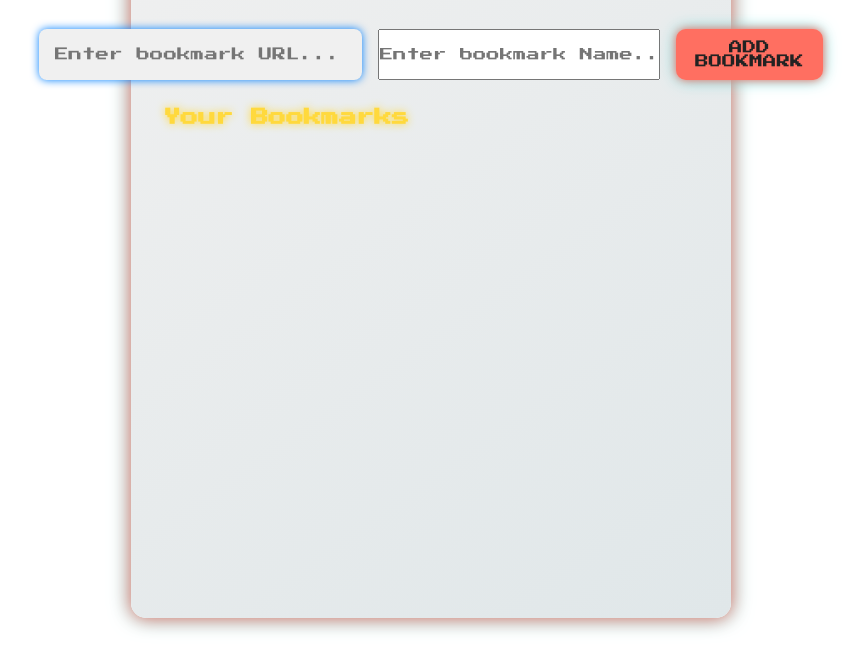
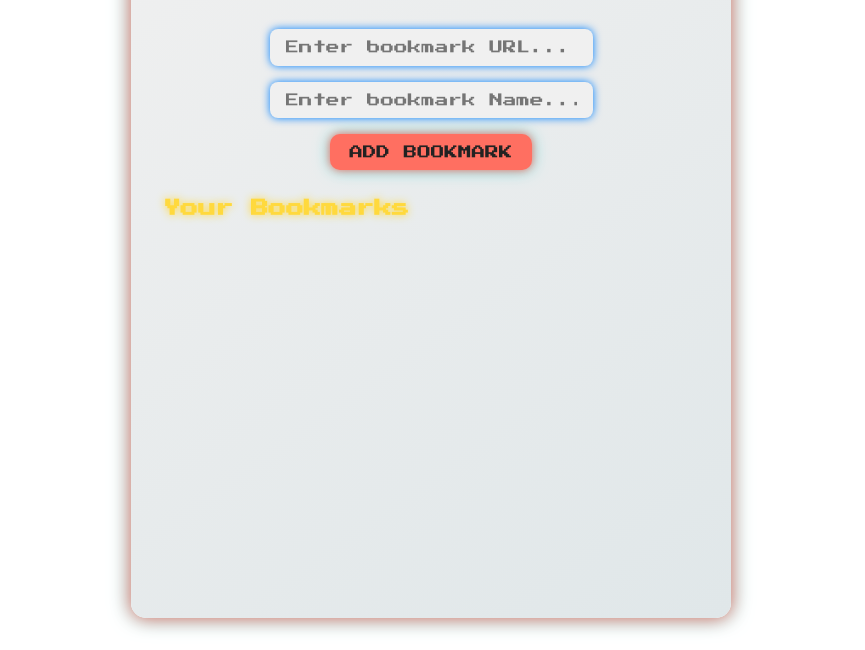
Before and after one commit to BurcuML/Bookmark-Saver, a plain HTML site: page index.html in a window 1280 px wide. Shown: the part 150-800 px from the top of the page, without its empty margins (209-1074 px from the left). Drawn offline with Linux system fonts and the light colour scheme.

Commit message:
feat: enhance bookmark name input styling and interaction effects

```diff
--- a/styles.css
+++ b/styles.css
@@ -65,7 +65,8 @@ header {
 /* Input Section */
 .bookmark-input-section {
   display: flex;
-  justify-content: center;
+  flex-direction: column;
+  align-items: center;
   margin-bottom: 1.8rem;
   gap: 1rem;
 }
@@ -85,6 +86,37 @@ header {
 }
 
 #bookmark-url:focus {
+  box-shadow:
+    0 0 12px var(--color-secondary),
+    0 0 20px var(--color-primary);
+}
+
+#bookmark-name {
+  font-family: 'Press Start 2P', monospace;
+  font-size: 0.85rem;
+  padding: 0.7rem 1rem;
+  border: none;
+  border-radius: 8px;
+  outline: none;
+  box-shadow: 0 0 8px #007fff;
+  background: var(--color-dark);
+  color: var(--color-light);
+  transition: box-shadow 0.3s ease;
+}
+
+#bookmark-name:hover {
+  box-shadow:
+    0 0 20px var(--color-accent),
+    0 0 30px var(--color-secondary);
+  transform: scale(1.05);
+  animation: bounce 0.5s;
+}
+
+#bookmark-name:active {
+  transform: scale(0.95);
+}
+
+#bookmark-name:focus {
   box-shadow:
     0 0 12px var(--color-secondary),
     0 0 20px var(--color-primary);
```
